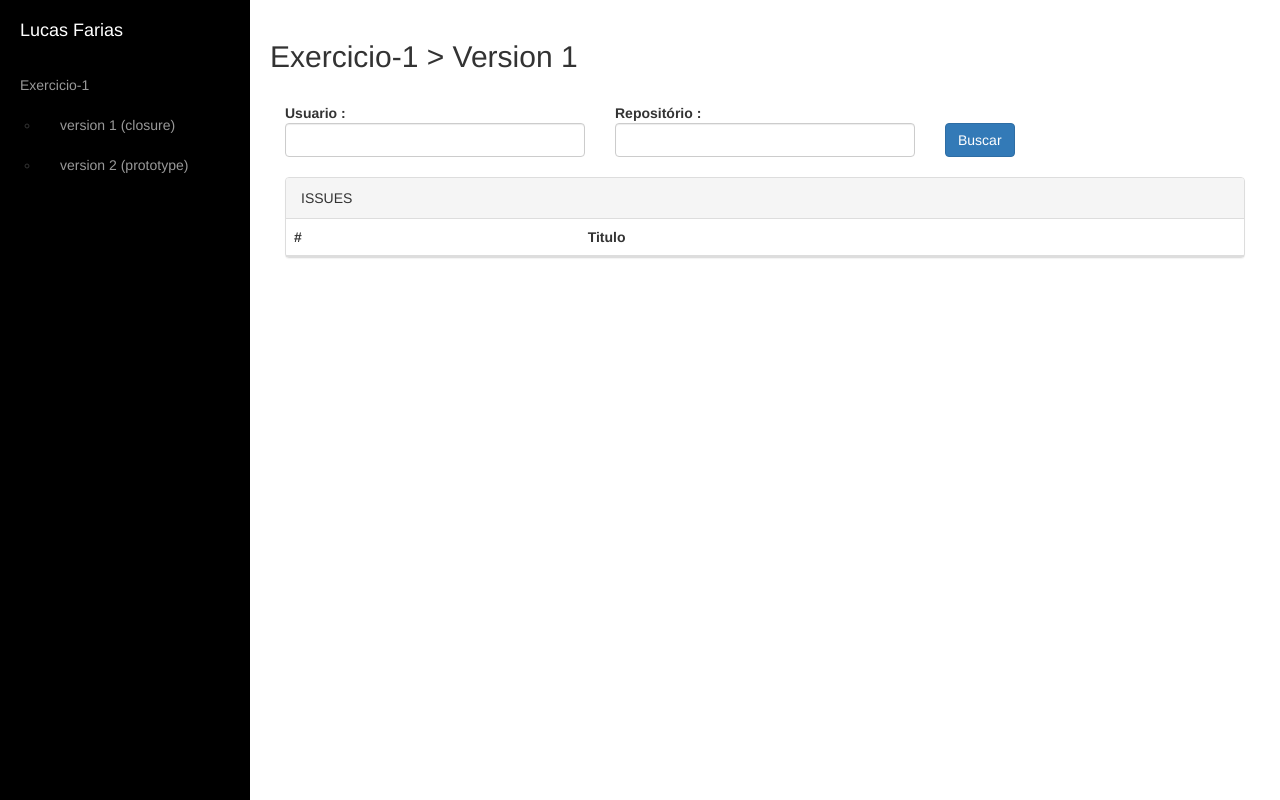
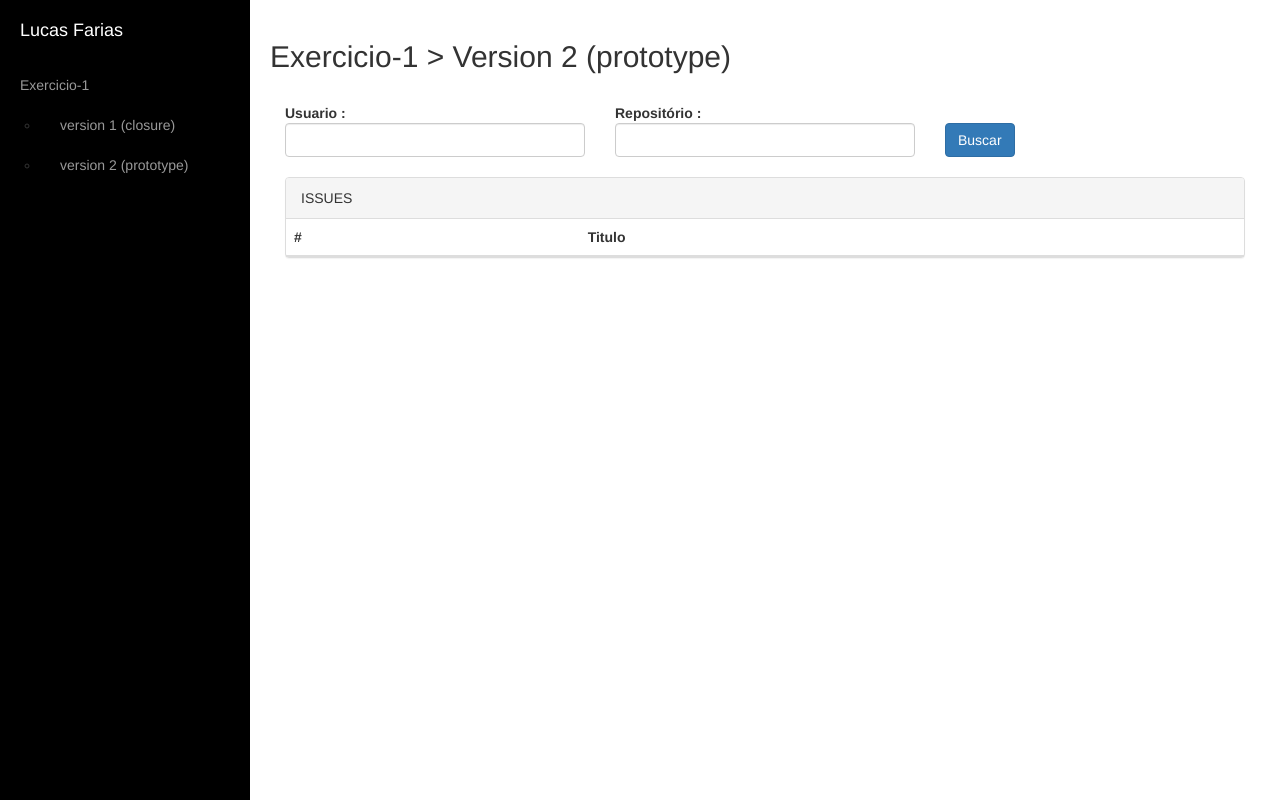
Before and after one commit to lffsantos/ng-masters, a plain HTML site: page ex1/version2.html in a window 1280 px wide. Drawn offline with Linux system fonts and the light colour scheme.

Commit message:
fixed title

```diff
--- a/ex1/version2.html
+++ b/ex1/version2.html
@@ -52,7 +52,7 @@
 
         <!-- Page Content -->
         <div id="page-content-wrapper">
-            <h2>Exercicio-1 > Version 1</h2>
+            <h2>Exercicio-1 > Version 2 (prototype)</h2>
             <br>
             <div class="container-fluid">
 
```
Also changed, not shown: ex1/version1.html (+1 -1 lines).
